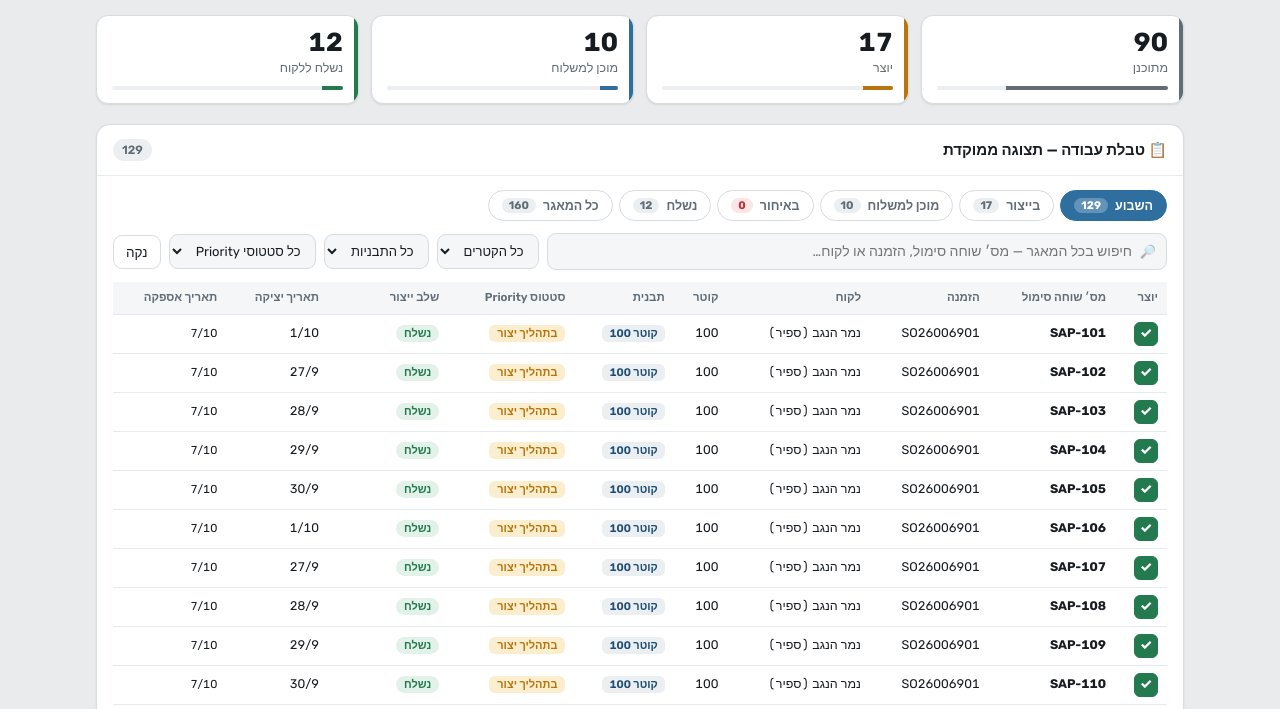
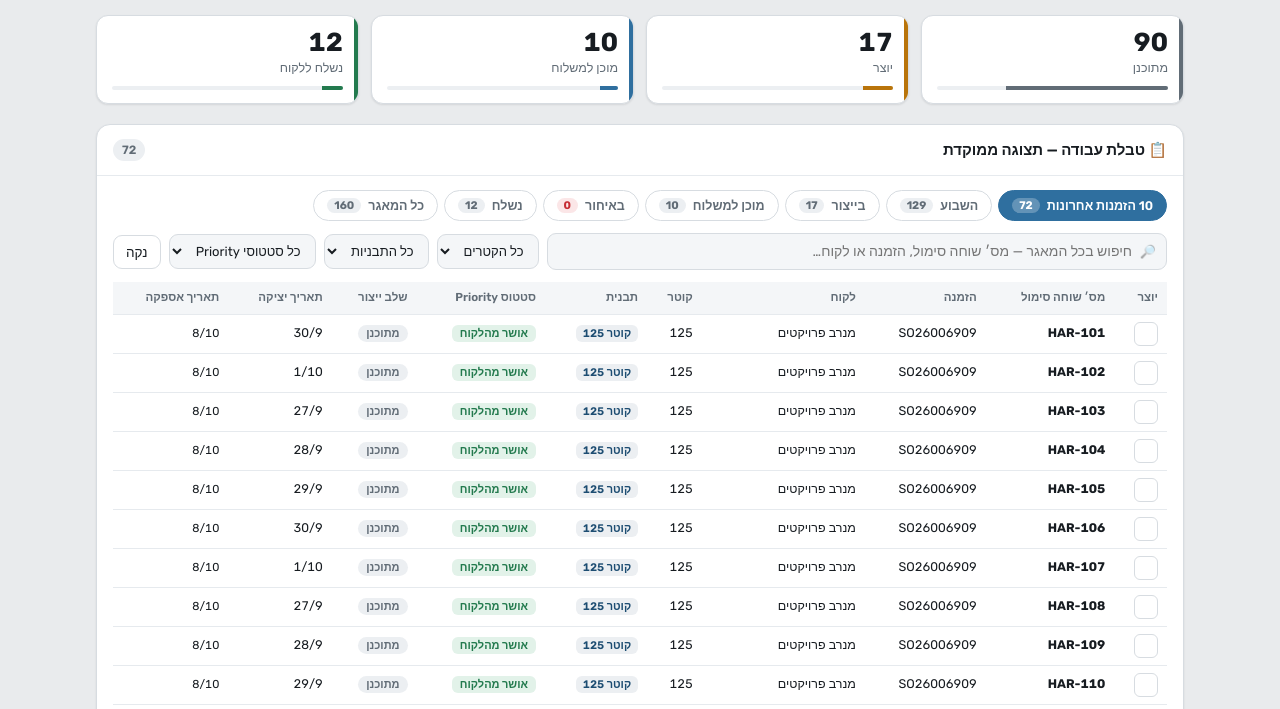
Before and after one commit to tgpm5yshnm-ui/sela-scheduler, a plain HTML site: page index.html in a window 1280 px wide. Shown: the part 74-783 px from the top of the page. Drawn offline with Linux system fonts and the light colour scheme.

Commit message:
Update index.html

```diff
--- a/index.html
+++ b/index.html
@@ -397,9 +397,10 @@ function schedule(){
 
 /* סטטוס פר‑שוחה (0..3) + חותמת ייצור לחישוב ייבוש */
 let STAGE=loadJSON('sela_stage'), PAT=loadJSON('sela_pat'), boardFilter='all', boardSearch='', sheetDay=0;
-const MF={q:'',dia:'',track:'',status:'',scope:'week',page:1};
-const PAGE=50;
+const MF={q:'',dia:'',track:'',status:'',scope:'recent',page:1};
+const PAGE=50; const RECENT_N=10;
 const SCOPES=[
+  {id:'recent',name:'10 הזמנות אחרונות'},
   {id:'week',  name:'השבוע'},
   {id:'prod',  name:'בייצור'},
   {id:'ready', name:'מוכן למשלוח'},
@@ -407,8 +408,11 @@ const SCOPES=[
   {id:'shipped',name:'נשלח'},
   {id:'all',   name:'כל המאגר'},
 ];
+function recentSet(){ return new Set(ORDERS.slice(-RECENT_N).map(o=>o.so)); }
+let RECENT=recentSet();
 function inScope(s,id){ const st=stageOf(s.simul);
   switch(id){
+    case 'recent': return RECENT.has(s.so);
     case 'week': return s.sched && s._day!=null;
     case 'prod': return s.sched && st===1;
     case 'ready': return s.sched && st===2;
@@ -623,7 +627,7 @@ function syncDayCap(){ const el=document.getElementById('dayCapInput'); if(el) e
   document.getElementById('dcInc').addEventListener('click',()=>{DAY_CAP+=1; syncDayCap(); render();});
   document.getElementById('dcDec').addEventListener('click',()=>{DAY_CAP=Math.max(1,DAY_CAP-1); syncDayCap(); render();});
 })();
-document.getElementById('resetBtn').addEventListener('click',()=>{ CAP={}; TRACK_ORDER.forEach(t=>CAP[t]=TRACKS[t].cap); DAY_CAP=36; STAGE={}; PAT={}; save(); DATA=mockData(); ORDERS=DATA.orders; SHUCHOT=DATA.shuchot; schedule(); seedIfEmpty(); renderCaps(); syncDayCap(); render(); });
+document.getElementById('resetBtn').addEventListener('click',()=>{ CAP={}; TRACK_ORDER.forEach(t=>CAP[t]=TRACKS[t].cap); DAY_CAP=36; STAGE={}; PAT={}; save(); DATA=mockData(); ORDERS=DATA.orders; SHUCHOT=DATA.shuchot; RECENT=recentSet(); schedule(); seedIfEmpty(); renderCaps(); syncDayCap(); render(); });
 document.getElementById('themeBtn').addEventListener('click',()=>{ const cur=document.documentElement.getAttribute('data-theme'); const dark=cur?cur==='dark':matchMedia('(prefers-color-scheme:dark)').matches; document.documentElement.setAttribute('data-theme', dark?'light':'dark'); });
 
 schedule(); seedIfEmpty(); renderCaps(); syncDayCap(); render();
```
